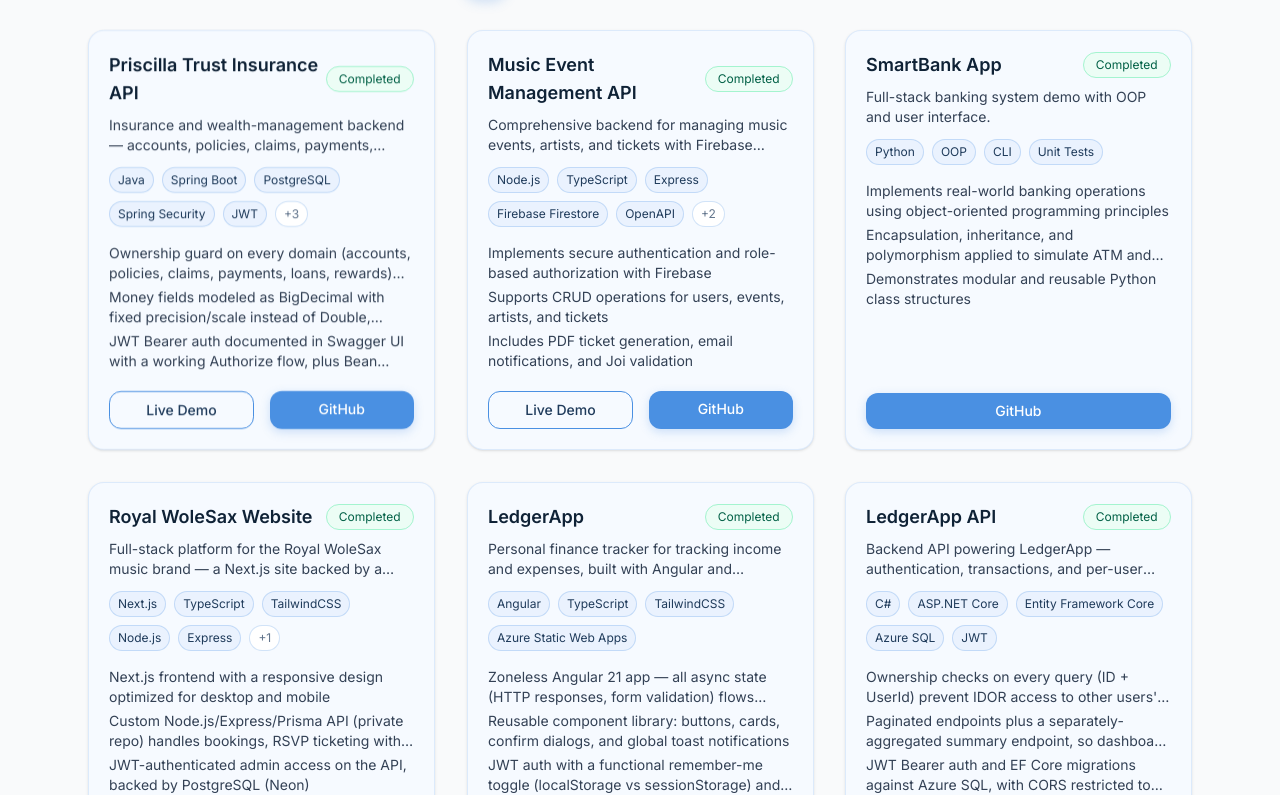
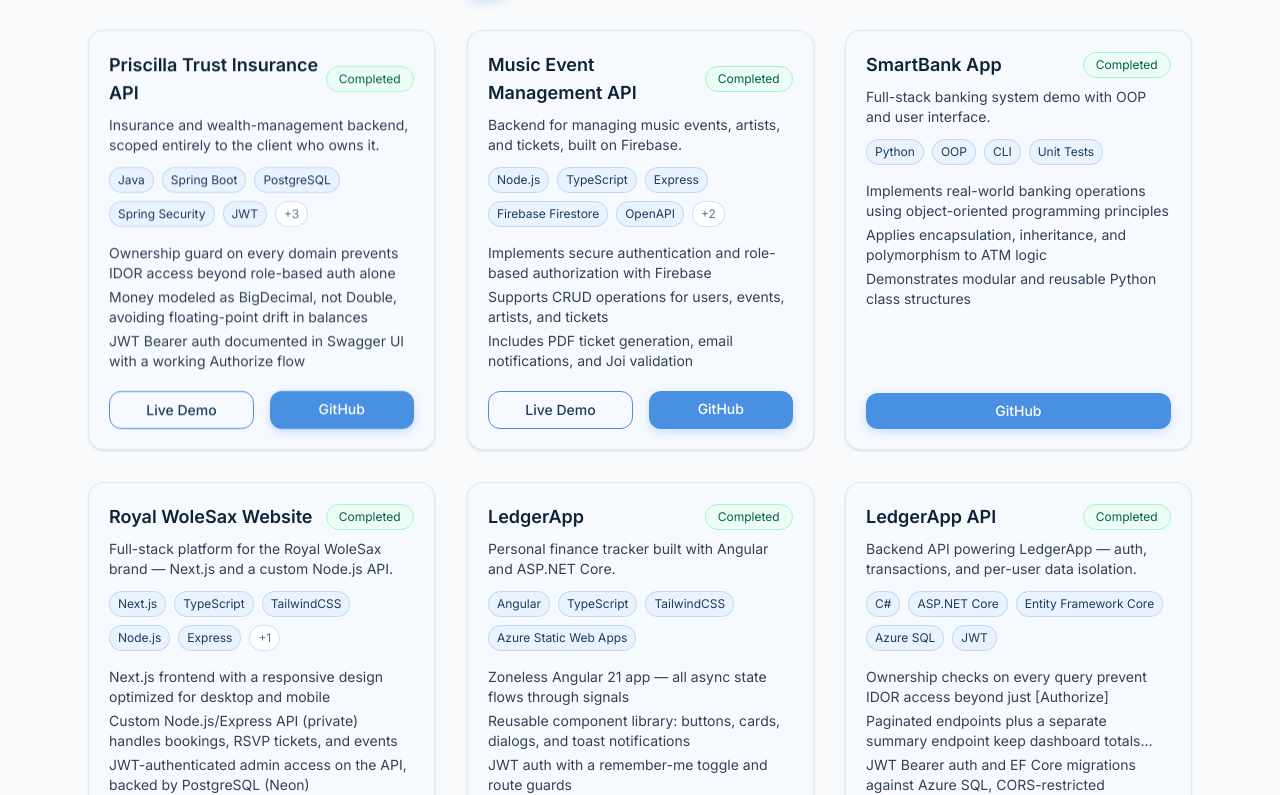
Before and after one commit to eeluwole1/mathew-portfolio, a React (Vite) app: page /projects in a window 1280 px wide. Shown: the part 245-1040 px from the top of the page. Built offline with nearby package versions, Linux system fonts and the light colour scheme.

Commit message:
projects updated

```diff
--- a/src/data/projects.ts
+++ b/src/data/projects.ts
@@ -4,23 +4,23 @@ export const projects: Project[] = [
   {
     id: "finance-api",
     title: "Priscilla Trust Insurance API",
-    tagline: "Insurance and wealth-management backend — accounts, policies, claims, payments, loans, and rewards, all scoped to the client who owns them.",
+    tagline: "Insurance and wealth-management backend, scoped entirely to the client who owns it.",
     status: "completed",
     stack: ["Java", "Spring Boot", "PostgreSQL", "Spring Security", "JWT", "Swagger/OpenAPI", "Azure App Service", "GitHub Actions"],
     repo: "https://github.com/eeluwole1/finance-api",
     demo: "https://priscillatrust-api-erhqgkcygqakd9g4.canadacentral-01.azurewebsites.net/swagger-ui/index.html",
     category: "api",
     highlights: [
-      "Ownership guard on every domain (accounts, policies, claims, payments, loans, rewards) prevents IDOR access beyond role-based auth alone",
-      "Money fields modeled as BigDecimal with fixed precision/scale instead of Double, avoiding floating-point drift in balances and premiums",
-      "JWT Bearer auth documented in Swagger UI with a working Authorize flow, plus Bean Validation on every request DTO",
-      "Deployed to Azure App Service via GitHub Actions CI/CD, backed by a managed PostgreSQL database"
+      "Ownership guard on every domain prevents IDOR access beyond role-based auth alone",
+      "Money modeled as BigDecimal, not Double, avoiding floating-point drift in balances",
+      "JWT Bearer auth documented in Swagger UI with a working Authorize flow",
+      "Deployed to Azure App Service via GitHub Actions CI/CD, on managed PostgreSQL"
     ]
   },
   {
     id: "capstone-project",
     title: "Music Event Management API",
-    tagline: "Comprehensive backend for managing music events, artists, and tickets with Firebase integration.",
+    tagline: "Backend for managing music events, artists, and tickets, built on Firebase.",
     status: "completed",
     stack: ["Node.js", "TypeScript", "Express", "Firebase Firestore", "OpenAPI", "Jest", "GitHub Actions"],
     repo: "https://github.com/eeluwole1/Capstone-Project",
@@ -45,14 +45,14 @@ export const projects: Project[] = [
     category: "school",
     highlights: [
       "Implements real-world banking operations using object-oriented programming principles",
-      "Encapsulation, inheritance, and polymorphism applied to simulate ATM and account management",
+      "Applies encapsulation, inheritance, and polymorphism to ATM logic",
       "Demonstrates modular and reusable Python class structures"
     ]
   },
   {
     id: "royalwolesax-web",
     title: "Royal WoleSax Website",
-    tagline: "Full-stack platform for the Royal WoleSax music brand — a Next.js site backed by a custom Node.js/Express API.",
+    tagline: "Full-stack platform for the Royal WoleSax brand — Next.js and a custom Node.js API.",
     status: "completed",
     stack: ["Next.js", "TypeScript", "TailwindCSS", "Node.js", "Express", "PostgreSQL"],
     repo: "https://github.com/eeluwole1/royalwolesax-web",
@@ -60,38 +60,38 @@ export const projects: Project[] = [
     category: "web",
     highlights: [
       "Next.js frontend with a responsive design optimized for desktop and mobile",
-      "Custom Node.js/Express/Prisma API (private repo) handles bookings, RSVP ticketing with QR codes, event listings, and music/media",
+      "Custom Node.js/Express API (private) handles bookings, RSVP tickets, and events",
       "JWT-authenticated admin access on the API, backed by PostgreSQL (Neon)"
     ]
   },
   {
     id: "ledgerapp-web",
     title: "LedgerApp",
-    tagline: "Personal finance tracker for tracking income and expenses, built with Angular and ASP.NET Core.",
+    tagline: "Personal finance tracker built with Angular and ASP.NET Core.",
     status: "completed",
     stack: ["Angular", "TypeScript", "TailwindCSS", "Azure Static Web Apps"],
     repo: "https://github.com/eeluwole1/LedgerClient",
     demo: "https://gentle-grass-0df38ee10.3.azurestaticapps.net",
     category: "web",
     highlights: [
-      "Zoneless Angular 21 app — all async state (HTTP responses, form validation) flows through signals",
-      "Reusable component library: buttons, cards, confirm dialogs, and global toast notifications",
-      "JWT auth with a functional remember-me toggle (localStorage vs sessionStorage) and route guards"
+      "Zoneless Angular 21 app — all async state flows through signals",
+      "Reusable component library: buttons, cards, dialogs, and toast notifications",
+      "JWT auth with a remember-me toggle and route guards"
     ]
   },
   {
     id: "ledgerapp-api",
     title: "LedgerApp API",
-    tagline: "Backend API powering LedgerApp — authentication, transactions, and per-user data isolation.",
+    tagline: "Backend API powering LedgerApp — auth, transactions, and per-user data isolation.",
     status: "completed",
     stack: ["C#", "ASP.NET Core", "Entity Framework Core", "Azure SQL", "JWT"],
     repo: "https://github.com/eeluwole1/LedgerApp",
     demo: "https://ledgerapp-demo-bgaqbpadbzfjhegh.canadacentral-01.azurewebsites.net/swagger",
     category: "api",
     highlights: [
-      "Ownership checks on every query (ID + UserId) prevent IDOR access to other users' records, beyond just [Authorize]",
-      "Paginated endpoints plus a separately-aggregated summary endpoint, so dashboard totals stay accurate independent of the current page",
-      "JWT Bearer auth and EF Core migrations against Azure SQL, with CORS restricted to the deployed frontend's origin"
+      "Ownership checks on every query prevent IDOR access beyond just [Authorize]",
+      "Paginated endpoints plus a separate summary endpoint keep dashboard totals accurate",
+      "JWT Bearer auth and EF Core migrations against Azure SQL, CORS-restricted"
     ]
   }
 ];
```
